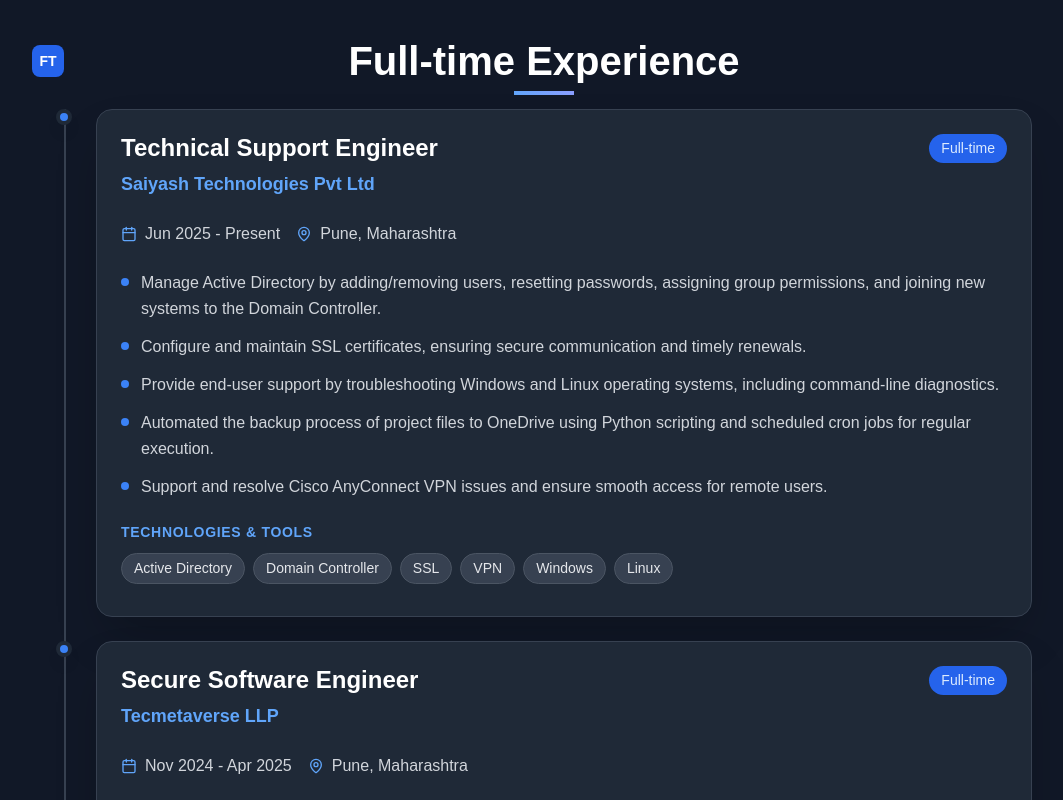
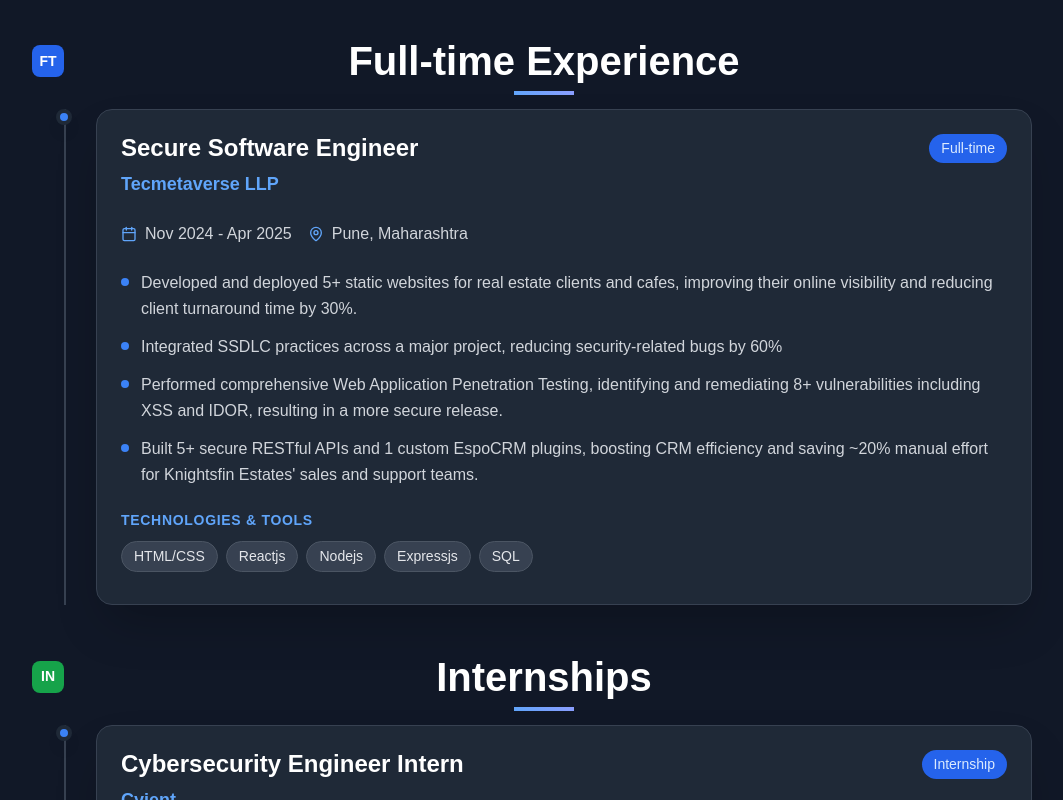
Before and after one commit to Sanatan07/SanatanBramhane, a React (Create React App) app: page / in a window 1280 px wide. Shown: the part 4580-5380 px from the top of the page, without its empty margins (108-1171 px from the left). Built offline with nearby package versions, Linux system fonts and the light colour scheme.

Commit message:
Remove Technical Support Engineer and update IDs
Removed Technical Support Engineer entry and updated IDs for internship experiences.

```diff
--- a/src/components/Experience.jsx
+++ b/src/components/Experience.jsx
@@ -4,25 +4,9 @@
 const Experience = () => {
   // Full-time experiences
   const fullTimeExperiences = [
+
     {
       id: 1,
-      title: "Technical Support Engineer",
-      company: "Saiyash Technologies Pvt Ltd",
-      location: "Pune, Maharashtra",
-      duration: "Jun 2025 - Present",
-      type: "Full-time",
-      description: [
-        "Manage Active Directory by adding/removing users, resetting passwords, assigning group permissions, and joining new systems to the Domain Controller.",
-        "Configure and maintain SSL certificates, ensuring secure communication and timely renewals.",
-        "Provide end-user support by troubleshooting Windows and Linux operating systems, including command-line diagnostics.",
-        "Automated the backup process of project files to OneDrive using Python scripting and scheduled cron jobs for regular execution.",
-        "Support and resolve Cisco AnyConnect VPN issues and ensure smooth access for remote users."
-      ],
-      technologies: ["Active Directory", "Domain Controller", "SSL", "VPN", "Windows", "Linux"],
-      website: "#"
-    },
-    {
-      id: 2,
       title: "Secure Software Engineer",
       company: "Tecmetaverse LLP",
       location: "Pune, Maharashtra",
@@ -42,7 +26,7 @@
   // Internship experiences
   const internshipExperiences = [
     {
-      id: 3,
+      id: 2,
       title: "Cybersecurity Engineer Intern",
       company: "Cyient",
       location: "Bengaluru",
@@ -57,7 +41,7 @@
       website: "#"
     },
     {
-      id: 4,
+      id: 3,
       title: "Ethical Hacking Intern",
       company: "Cyberdosti",
       location: "Pune, Maharashtra",
```
